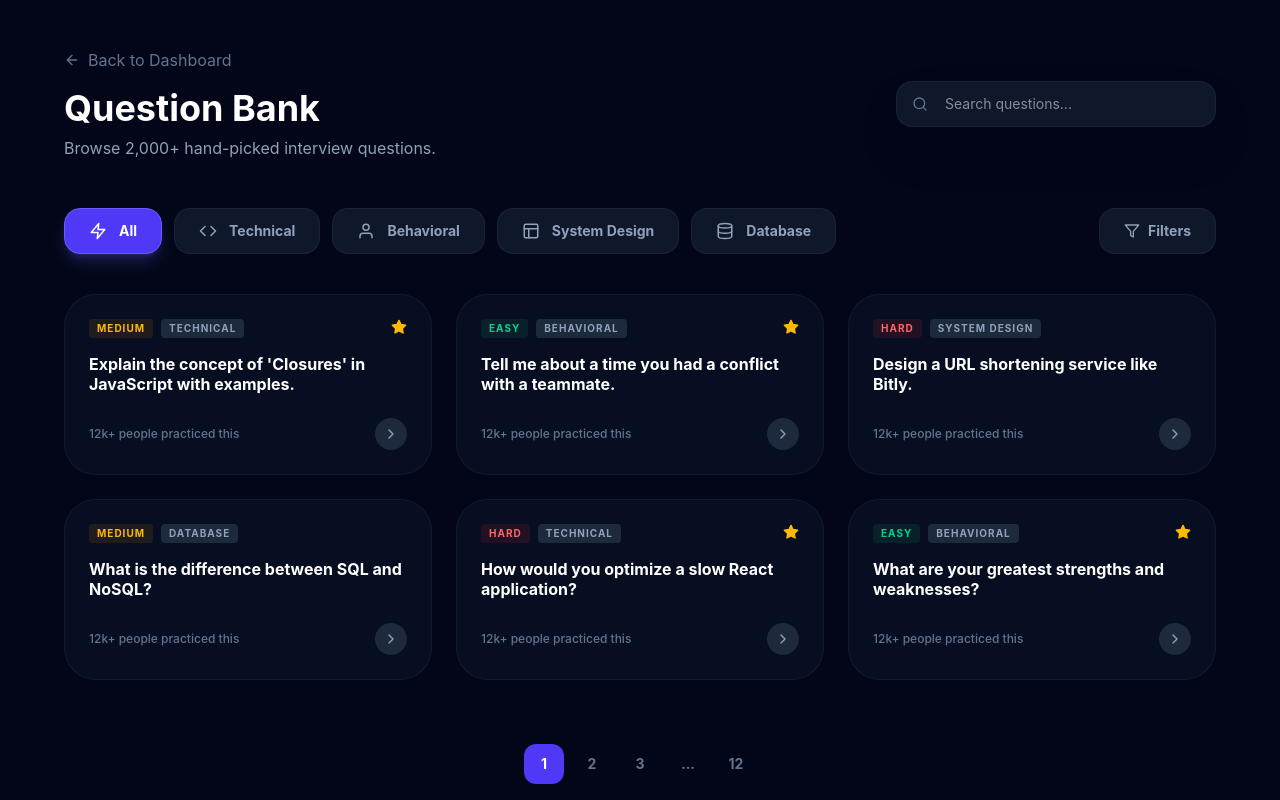
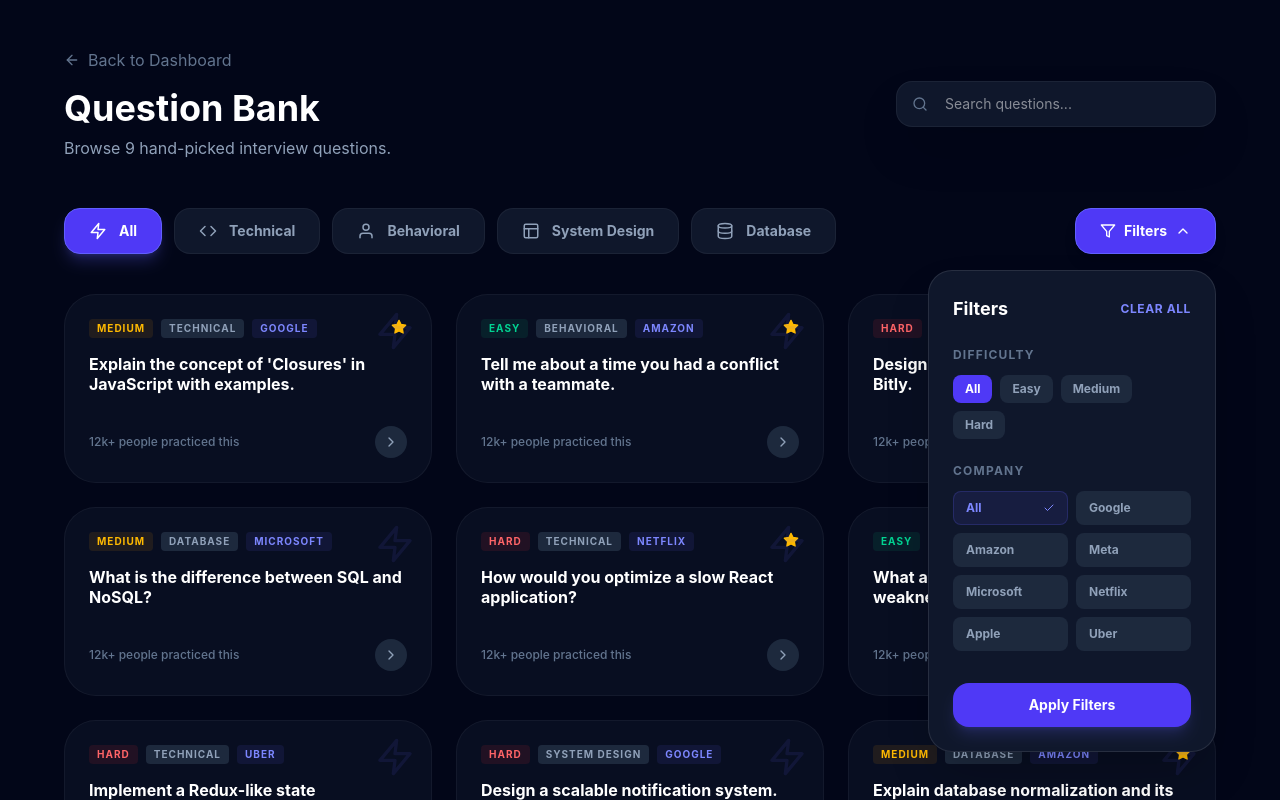
Before and after one commit to dev47929/Interview-Circle, a React (Vite) app in the folder frontend/InterviewCircle/: page /questions in a window 1280 px wide. Both pictures are taken after a click on the button "Filters". Shown: the top 800 px of the page. Built offline with nearby package versions, Linux system fonts and the light colour scheme.

Commit message:
filter updation

```diff
--- a/frontend/InterviewCircle/src/Components/Dashboard/QuestionBank.jsx
+++ b/frontend/InterviewCircle/src/Components/Dashboard/QuestionBank.jsx
@@ -1,5 +1,5 @@
-import React, { useState } from 'react';
-import { motion } from 'framer-motion';
+import React, { useState, useMemo } from 'react';
+import { motion, AnimatePresence } from 'framer-motion';
 import {
   FiSearch,
   FiFilter,
@@ -10,7 +10,10 @@ import {
   FiLayout,
   FiDatabase,
   FiZap,
-  FiArrowLeft
+  FiArrowLeft,
+  FiX,
+  FiCheck,
+  FiChevronDown
 } from "react-icons/fi";
 import { Link } from 'react-router-dom';
 
@@ -28,10 +31,14 @@ const CategoryButton = ({ icon: Icon, label, active, onClick }) => (
   </button>
 );
 
-const QuestionCard = ({ title, difficulty, category, solved }) => (
-  <div className="bg-slate-900/50 border border-white/5 p-6 rounded-[32px] hover:border-indigo-500/50 transition-all group cursor-pointer">
+const QuestionCard = ({ title, difficulty, category, solved, company }) => (
+  <div className="bg-slate-900/50 border border-white/5 p-6 rounded-[32px] hover:border-indigo-500/50 transition-all group cursor-pointer relative overflow-hidden">
+    <div className="absolute top-0 right-0 p-4 opacity-10 group-hover:opacity-20 transition-opacity">
+      <FiZap size={40} className="text-indigo-500" />
+    </div>
+
     <div className="flex justify-between items-start mb-4">
-      <div className="flex gap-2">
+      <div className="flex flex-wrap gap-2">
         <span className={`text-[10px] font-bold uppercase tracking-widest px-2 py-0.5 rounded ${
           difficulty === 'Easy' ? 'bg-emerald-500/10 text-emerald-400' :
           difficulty === 'Medium' ? 'bg-amber-500/10 text-amber-400' :
@@ -42,11 +49,16 @@ const QuestionCard = ({ title, difficulty, category, solved }) => (
         <span className="text-[10px] font-bold uppercase tracking-widest px-2 py-0.5 rounded bg-slate-800 text-slate-400">
           {category}
         </span>
+        {company && (
+          <span className="text-[10px] font-bold uppercase tracking-widest px-2 py-0.5 rounded bg-indigo-500/10 text-indigo-400">
+            {company}
+          </span>
+        )}
       </div>
       {solved && <FiStar className="text-amber-400 fill-current" size={16} />}
     </div>
-    <h4 className="text-white font-bold mb-6 group-hover:text-indigo-400 transition-colors leading-tight">{title}</h4>
-    <div className="flex justify-between items-center">
+    <h4 className="text-white font-bold mb-6 group-hover:text-indigo-400 transition-colors leading-tight min-h-[3rem] line-clamp-2">{title}</h4>
+    <div className="flex justify-between items-center mt-auto">
       <p className="text-slate-500 text-xs font-medium">12k+ people practiced this</p>
       <div className="w-8 h-8 rounded-full bg-slate-800 flex items-center justify-center text-slate-400 group-hover:bg-indigo-600 group-hover:text-white transition-all">
         <FiChevronRight />
@@ -57,6 +69,11 @@ const QuestionCard = ({ title, difficulty, category, solved }) => (
 
 const QuestionBank = () => {
   const [activeCat, setActiveCat] = useState('All');
+  const [searchQuery, setSearchQuery] = useState('');
+  const [showFilters, setShowFilters] = useState(false);
+  const [selectedDifficulty, setSelectedDifficulty] = useState('All');
+  const [selectedCompany, setSelectedCompany] = useState('All');
+
   const categories = [
     { label: 'All', icon: FiZap },
     { label: 'Technical', icon: FiCode },
@@ -65,14 +82,39 @@ const QuestionBank = () => {
     { label: 'Database', icon: FiDatabase }
   ];
 
+  const companies = ['All', 'Google', 'Amazon', 'Meta', 'Microsoft', 'Netflix', 'Apple', 'Uber'];
+  const difficulties = ['All', 'Easy', 'Medium', 'Hard'];
+
   const questions = [
-    { title: "Explain the concept of 'Closures' in JavaScript with examples.", difficulty: "Medium", category: "Technical", solved: true },
-    { title: "Tell me about a time you had a conflict with a teammate.", difficulty: "Easy", category: "Behavioral", solved: true },
-    { title: "Design a URL shortening service like Bitly.", difficulty: "Hard", category: "System Design", solved: false },
-    { title: "What is the difference between SQL and NoSQL?", difficulty: "Medium", category: "Database", solved: false },
-    { title: "How would you optimize a slow React application?", difficulty: "Hard", category: "Technical", solved: true },
-    { title: "What are your greatest strengths and weaknesses?", difficulty: "Easy", category: "Behavioral", solved: true }
+    { title: "Explain the concept of 'Closures' in JavaScript with examples.", difficulty: "Medium", category: "Technical", solved: true, company: "Google" },
+    { title: "Tell me about a time you had a conflict with a teammate.", difficulty: "Easy", category: "Behavioral", solved: true, company: "Amazon" },
+    { title: "Design a URL shortening service like Bitly.", difficulty: "Hard", category: "System Design", solved: false, company: "Meta" },
+    { title: "What is the difference between SQL and NoSQL?", difficulty: "Medium", category: "Database", solved: false, company: "Microsoft" },
+    { title: "How would you optimize a slow React application?", difficulty: "Hard", category: "Technical", solved: true, company: "Netflix" },
+    { title: "What are your greatest strengths and weaknesses?", difficulty: "Easy", category: "Behavioral", solved: true, company: "Apple" },
+    { title: "Implement a Redux-like state management from scratch.", difficulty: "Hard", category: "Technical", solved: false, company: "Uber" },
+    { title: "Design a scalable notification system.", difficulty: "Hard", category: "System Design", solved: false, company: "Google" },
+    { title: "Explain database normalization and its forms.", difficulty: "Medium", category: "Database", solved: true, company: "Amazon" },
   ];
+
+  const filteredQuestions = useMemo(() => {
+    return questions.filter(q => {
+      const matchesCat = activeCat === 'All' || q.category === activeCat;
+      const matchesSearch = q.title.toLowerCase().includes(searchQuery.toLowerCase());
+      const matchesDifficulty = selectedDifficulty === 'All' || q.difficulty === selectedDifficulty;
+      const matchesCompany = selectedCompany === 'All' || q.company === selectedCompany;
+      return matchesCat && matchesSearch && matchesDifficulty && matchesCompany;
+    });
+  }, [activeCat, searchQuery, selectedDifficulty, selectedCompany]);
+
+  const clearFilters = () => {
+    setSelectedDifficulty('All');
+    setSelectedCompany('All');
+    setSearchQuery('');
+    setActiveCat('All');
+  };
+
+  const hasActiveFilters = selectedDifficulty !== 'All' || selectedCompany !== 'All';
 
   return (
     <motion.div
@@ -87,20 +129,30 @@ const QuestionBank = () => {
               <FiArrowLeft className="group-hover:-translate-x-1 transition-transform" /> Back to Dashboard
             </Link>
             <h1 className="text-4xl font-bold">Question Bank</h1>
-            <p className="text-slate-400 mt-2">Browse 2,000+ hand-picked interview questions.</p>
+            <p className="text-slate-400 mt-2">Browse {filteredQuestions.length} hand-picked interview questions.</p>
           </div>
           <div className="relative group w-full md:w-80">
             <FiSearch className="absolute left-4 top-1/2 -translate-y-1/2 text-slate-500 group-focus-within:text-indigo-400 transition-colors" />
             <input
               type="text"
               placeholder="Search questions..."
+              value={searchQuery}
+              onChange={(e) => setSearchQuery(e.target.value)}
               className="w-full bg-slate-900 border border-white/5 rounded-2xl py-3 pl-12 pr-4 text-sm text-white focus:outline-none focus:border-indigo-500/50 transition-all shadow-2xl"
             />
+            {searchQuery && (
+              <button
+                onClick={() => setSearchQuery('')}
+                className="absolute right-4 top-1/2 -translate-y-1/2 text-slate-500 hover:text-white"
+              >
+                <FiX size={14} />
+              </button>
+            )}
           </div>
         </div>
 
-        {/* Categories */}
-        <div className="flex flex-wrap gap-3 mb-10">
+        {/* Categories & Filters */}
+        <div className="flex flex-wrap gap-3 mb-10 items-center">
           {categories.map(cat => (
             <CategoryButton
               key={cat.label}
@@ -110,19 +162,122 @@ const QuestionBank = () => {
               onClick={() => setActiveCat(cat.label)}
             />
           ))}
-          <button className="ml-auto flex items-center gap-2 px-6 py-3 rounded-2xl bg-slate-900 border border-white/5 text-slate-400 hover:text-white transition-all">
-            <FiFilter /> <span className="text-sm font-bold">Filters</span>
+
+          <div className="relative ml-auto">
+            <button
+              onClick={() => setShowFilters(!showFilters)}
+              className={`flex items-center gap-2 px-6 py-3 rounded-2xl border transition-all ${
+                showFilters || hasActiveFilters
+                  ? 'bg-indigo-600 border-indigo-500 text-white shadow-lg'
+                  : 'bg-slate-900 border-white/5 text-slate-400 hover:text-white hover:border-white/10'
+              }`}
+            >
+              <FiFilter />
+              <span className="text-sm font-bold">Filters</span>
+              {hasActiveFilters && (
+                <span className="ml-1 flex h-2 w-2 rounded-full bg-white animate-pulse"></span>
+              )}
+              <FiChevronDown className={`transition-transform duration-300 ${showFilters ? 'rotate-180' : ''}`} />
+            </button>
+
+            <AnimatePresence>
+              {showFilters && (
+                <motion.div
+                  initial={{ opacity: 0, y: 10, scale: 0.95 }}
+                  animate={{ opacity: 1, y: 0, scale: 1 }}
+                  exit={{ opacity: 0, y: 10, scale: 0.95 }}
+                  className="absolute right-0 mt-4 w-72 bg-slate-900 border border-white/10 rounded-3xl p-6 shadow-2xl z-50 backdrop-blur-xl"
+                >
+                  <div className="flex justify-between items-center mb-6">
+                    <h3 className="font-bold text-lg">Filters</h3>
+                    <button
+                      onClick={clearFilters}
+                      className="text-xs font-bold text-indigo-400 hover:text-indigo-300 uppercase tracking-wider"
+                    >
+                      Clear All
                     </button>
                   </div>
 
+                  <div className="space-y-6">
+                    {/* Difficulty Filter */}
+                    <div>
+                      <p className="text-xs font-bold text-slate-500 uppercase tracking-widest mb-3">Difficulty</p>
+                      <div className="flex flex-wrap gap-2">
+                        {difficulties.map(diff => (
+                          <button
+                            key={diff}
+                            onClick={() => setSelectedDifficulty(diff)}
+                            className={`px-3 py-1.5 rounded-lg text-xs font-bold transition-all ${
+                              selectedDifficulty === diff
+                                ? 'bg-indigo-600 text-white'
+                                : 'bg-slate-800 text-slate-400 hover:bg-slate-700'
+                            }`}
+                          >
+                            {diff}
+                          </button>
+                        ))}
+                      </div>
+                    </div>
+
+                    {/* Company Filter */}
+                    <div>
+                      <p className="text-xs font-bold text-slate-500 uppercase tracking-widest mb-3">Company</p>
+                      <div className="grid grid-cols-2 gap-2">
+                        {companies.map(comp => (
+                          <button
+                            key={comp}
+                            onClick={() => setSelectedCompany(comp)}
+                            className={`flex items-center justify-between px-3 py-2 rounded-lg text-xs font-bold transition-all ${
+                              selectedCompany === comp
+                                ? 'bg-indigo-500/10 text-indigo-400 border border-indigo-500/20'
+                                : 'bg-slate-800 text-slate-400 hover:bg-slate-700 border border-transparent'
+                            }`}
+                          >
+                            {comp}
+                            {selectedCompany === comp && <FiCheck size={12} />}
+                          </button>
+                        ))}
+                      </div>
+                    </div>
+                  </div>
+
+                  <button
+                    onClick={() => setShowFilters(false)}
+                    className="w-full mt-8 py-3 bg-indigo-600 hover:bg-indigo-500 text-white rounded-2xl text-sm font-bold shadow-lg shadow-indigo-500/20 transition-all"
+                  >
+                    Apply Filters
+                  </button>
+                </motion.div>
+              )}
+            </AnimatePresence>
+          </div>
+        </div>
+
         {/* Questions Grid */}
+        {filteredQuestions.length > 0 ? (
           <div className="grid md:grid-cols-2 lg:grid-cols-3 gap-6">
-          {questions.map((q, i) => (
+            {filteredQuestions.map((q, i) => (
               <QuestionCard key={i} {...q} />
             ))}
           </div>
+        ) : (
+          <div className="py-20 text-center">
+            <div className="w-20 h-20 bg-slate-900 rounded-full flex items-center justify-center mx-auto mb-6 border border-white/5">
+              <FiX className="text-slate-500" size={32} />
+            </div>
+            <h3 className="text-xl font-bold mb-2">No questions found</h3>
+            <p className="text-slate-400">Try adjusting your filters or search terms.</p>
+            <button
+              onClick={clearFilters}
+              className="mt-6 text-indigo-400 font-bold hover:underline"
+            >
+              Clear all filters
+            </button>
+          </div>
+        )}
 
         {/* Pagination Placeholder */}
+        {filteredQuestions.length > 0 && (
           <div className="mt-16 flex justify-center gap-2">
             {[1, 2, 3, '...', 12].map((p, i) => (
               <button key={i} className={`w-10 h-10 rounded-xl flex items-center justify-center font-bold text-sm ${p === 1 ? 'bg-indigo-600 text-white' : 'text-slate-500 hover:text-white'}`}>
@@ -130,6 +285,7 @@ const QuestionBank = () => {
               </button>
             ))}
           </div>
+        )}
       </div>
     </motion.div>
   );
```
Lines whose indentation alone changed are shown as unchanged.
